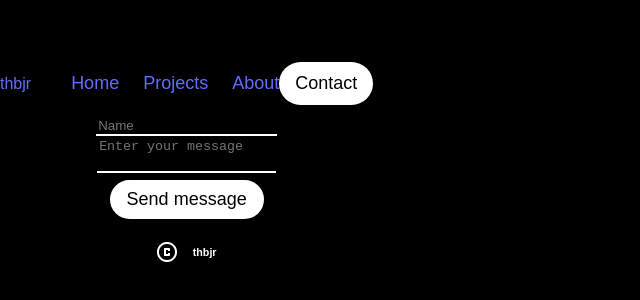
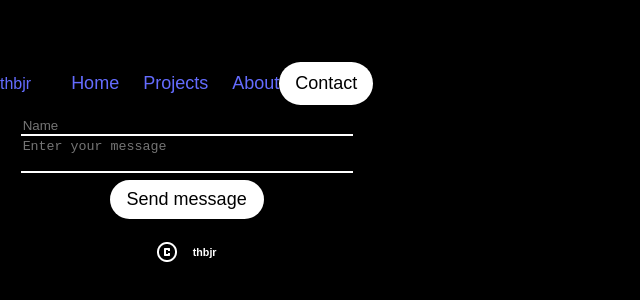
Before and after one commit to Thato-Hopolang/thbjr, a React (Vite) app in the folder thbjr/: page /Contact in a window 1280 px wide. Shown: the part 230-530 px from the top of the page, without its empty margins (0-640 px from the left). Built offline with nearby package versions, Linux system fonts and the light colour scheme.

Commit message:
Removes file/s: - Contact {.css & .jsx}
Modifies file/s:
- ContactForm {.css}
- App {.css}

```diff
--- a/thbjr/src/App.css
+++ b/thbjr/src/App.css
@@ -2,6 +2,17 @@ body {
   background-color: black;
   font-family: 'Montserrat', sans-serif;
   color: #fff;
+}
+
+.page {
+  display: flex;
+  flex-direction: column;
+}
+
+.container {
+  display: flex;
+  align-items: center;
+  flex-direction: column;
 }
 
 ul li {
--- a/thbjr/src/Components/ContactForm/ContactForm.css
+++ b/thbjr/src/Components/ContactForm/ContactForm.css
@@ -11,7 +11,8 @@ input {
   border: none;
   border-bottom: 2px solid #fff;
   color: #fff;
-  max-width: 100%;
+  min-width: 20.5rem;
+  max-width: 31.25rem;
 }
 
 textarea {
@@ -20,4 +21,7 @@ textarea {
   border: none;
   border-bottom: 2px solid #fff;
   color: #fff;
+  min-width: 20.5rem;
+  max-width: 31.25rem;
+  margin: 0;
 }
```
Also changed, not shown: thbjr/src/Components/Contact/Contact.jsx (deleted, +0 -9 lines), thbjr/src/Components/Contact/Contact.css (deleted).
